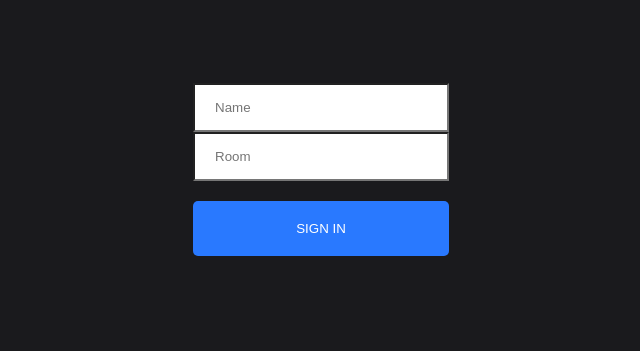
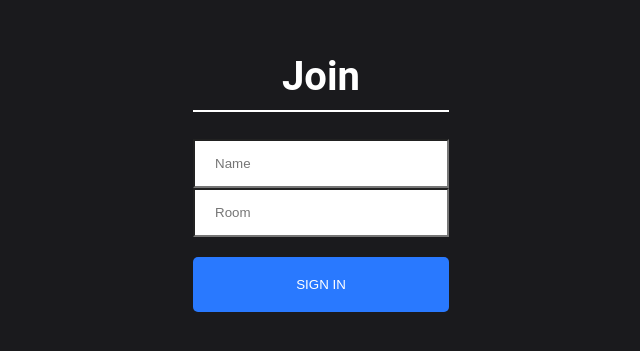
Before and after one commit to ankurrai1/web-chatting-app, a React (Create React App) app in the folder client/: page / in a window 1280 px wide. Shown: the part 231-582 px from the top of the page, without its empty margins (319-959 px from the left). Built offline with nearby package versions, Linux system fonts and the light colour scheme.

Commit message:
fixed css bugs in join

```diff
--- a/client/src/component/Join/Join.js
+++ b/client/src/component/Join/Join.js
@@ -11,8 +11,9 @@ const Join = ()=>{
     return (
         <div className="joinOuterContainer">
             <div className="joinInnerContainer">
+                <h1 className="heading"> Join </h1>
                 <div><input className="joinInput" type="text" placeholder="Name" onChange={(event) => setName(event.target.value)}></input></div>
-                <div><input className="joinInput" type="text  mt-20" placeholder="Room" onChange={(event) => setRoom(event.target.value)}></input></div>
+                <div><input className="joinInput" type="text mt-20" placeholder="Room" onChange={(event) => setRoom(event.target.value)}></input></div>
                 <Link onClick={even=>(!name || !room)? event.preventDefault(): null} to={`/chat?name=${name}&room=${room}`} >
                    <button className="button mt-20" type="submit">Sign in</button>
                 </Link>
```
